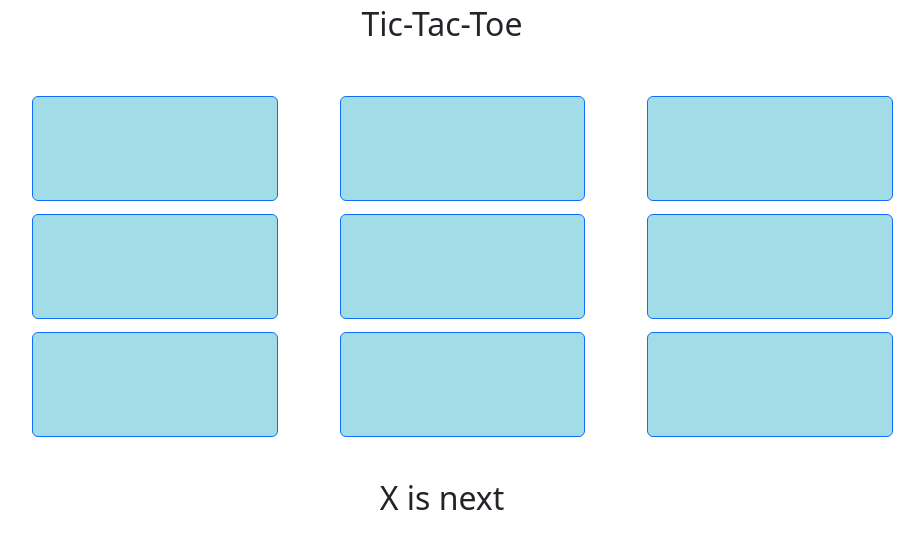
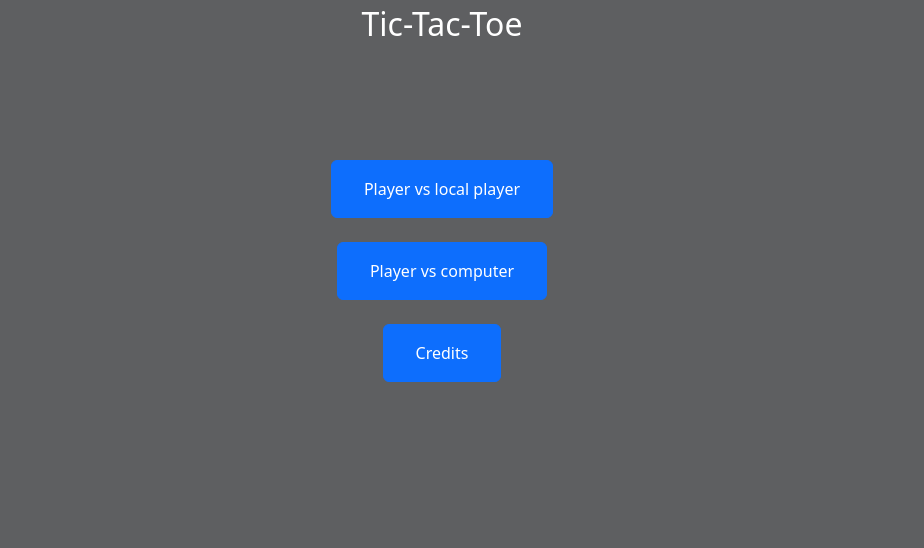
Before and after one commit to tocsesz01/tic_tac_angular, an Angular app in the folder tictactoe/: page / in a window 1280 px wide. Shown: the top 548 px of the page, without its empty margins (198-1122 px from the left). Built offline with nearby package versions, Linux system fonts and the light colour scheme.

Commit message:
added vs comp mode

```diff
--- a/tictactoe/src/app/app.component.css
+++ b/tictactoe/src/app/app.component.css
@@ -2,3 +2,6 @@
     text-align: center;
     font-size: xx-large;
 }
+body{
+    background-color: rgb(94, 95, 97);
+}
--- a/tictactoe/src/app/app.component.ts
+++ b/tictactoe/src/app/app.component.ts
@@ -1,13 +1,16 @@
-import { Component } from '@angular/core';
+import { Component, OnInit } from '@angular/core';
+import { TictacserviceService } from './tictacservice.service';
 
 @Component({
   selector: 'app-root',
   templateUrl: './app.component.html',
   styleUrls: ['./app.component.css']
 })
-export class AppComponent {
+export class AppComponent implements OnInit{
+
+  constructor(tictacservice: TictacserviceService){}
   title = 'tictactoe';
 
-
+  ngOnInit(): void {}
 
 }
--- a/tictactoe/src/app/app.module.ts
+++ b/tictactoe/src/app/app.module.ts
@@ -4,12 +4,14 @@ import { BrowserModule } from '@angular/platform-browser';
 import { AppComponent } from './app.component';
 import { SquareComponent } from './squares/square/square.component';
 import { TableComponent } from './squares/table/table.component';
+import { MenuComponent } from './menu/menu/menu.component';
 
 @NgModule({
   declarations: [
     AppComponent,
     SquareComponent,
-    TableComponent
+    TableComponent,
+    MenuComponent
   ],
   imports: [
     BrowserModule
--- /dev/null
+++ b/tictactoe/src/app/menu/menu/menu.component.css
@@ -0,0 +1,15 @@
+button{
+    text-align: center;
+    padding-bottom: 1rem;
+    padding-top: 1rem;
+    padding-left: 2rem;
+    padding-right: 2rem;
+}
+.menu{
+    text-align: center;
+    vertical-align: center;
+    margin-top:5%;
+}
+.credits{
+    margin-top:3%;
+}
--- /dev/null
+++ b/tictactoe/src/app/menu/menu/menu.component.html
@@ -0,0 +1,6 @@
+<div class="menu">
+<button class="btn btn-primary" (click)="clickedVsPlayer()">Player vs local player</button><br><br>
+<button class="btn btn-primary" (click)="clickedVsComputer()">Player vs computer</button><br><br>
+<button class="btn btn-primary" (click)="clickedCredits()">Credits</button><br>
+<div class="credits" *ngIf="credits"><h1>This small game was made by tocsesz using Angular.<br><a href="https://github.com/tocsesz01/tic_tac_angular"> Git repo</a></h1></div>
+</div>
--- /dev/null
+++ b/tictactoe/src/app/menu/menu/menu.component.ts
@@ -0,0 +1,27 @@
+import { Component, OnInit } from '@angular/core';
+import { TictacserviceService } from 'src/app/tictacservice.service';
+
+@Component({
+  selector: 'app-menu',
+  templateUrl: './menu.component.html',
+  styleUrls: ['./menu.component.css']
+})
+export class MenuComponent implements OnInit{
+constructor(public tictacservice: TictacserviceService){}
+credits: boolean = false;
+ngOnInit(): void {}
+
+clickedVsPlayer(): void {
+  this.tictacservice.menu = false;
+  this.tictacservice.versusPlayer = true;
+}
+
+clickedVsComputer(): void {
+  this.tictacservice.menu = false;
+  this.tictacservice.versusComputer = true;
+  }
+clickedCredits():void{
+  this.credits = !this.credits;
+
+}
+}
--- a/tictactoe/src/app/squares/square/square.component.ts
+++ b/tictactoe/src/app/squares/square/square.component.ts
@@ -15,6 +15,7 @@ export class SquareComponent implements OnInit {
   ngOnInit(): void {}
 
   clickedSquare(){
+    if (this.ticserv.versusPlayer){
     if (this.ticserv.nextPlayer == 'X' && this.tick == null && this.ticserv.isGameOver == false){
       this.ticserv.nextPlayer = 'O';
       this.tick = 'X';
@@ -28,6 +29,16 @@ export class SquareComponent implements OnInit {
       this.ticserv.updateBoard(this)
       this.ticserv.turnCount++;
       this.ticserv.checkWinner();
+    }}
+    if (this.ticserv.versusComputer && this.tick == null && this.ticserv.isGameOver == false){
+      this.tick = 'X';
+      this.ticserv.updateBoard(this)
+      console.log(this.id);
+      this.ticserv.turnCount++;
+      this.ticserv.checkWinner();
+      const moveID = this.ticserv.goodMove();
+      this.ticserv.turnCount++;
+      this.ticserv.checkWinner();
     }
-  }
 }
+}
--- a/tictactoe/src/app/squares/table/table.component.html
+++ b/tictactoe/src/app/squares/table/table.component.html
@@ -1,11 +1,14 @@
-<div class="wrapper ">
+
+<app-menu *ngIf="this.boardService.menu"></app-menu>
+<div class="wrapper" *ngIf="!this.boardService.menu">
 <div class="containersq" *ngFor="let square of boardService.board;">
-<app-square [id]="square.id" (click)="changeNext()"></app-square>
+<app-square [id]="square.id" [tick]="square.tick" (click)="changeNext()"></app-square>
 </div>
 <br><br>
 <div class="description" *ngIf="this.winner==''">{{ next }} is next</div>
 <div class="description" *ngIf="this.winner!==''">The winner is: {{ winner }}</div>
 <div class="newgame">
-    <button class="btn btn-secondary" (click)="newGame()" *ngIf="this.winner!==''">New Game</button>
+    <button class="btn btn-secondary" (click)="newGame()" *ngIf="this.winner!==''">New Game</button><br><br>
+    <button class="btn btn-secondary" (click)="goBack()" *ngIf="this.winner!==''">Go back</button>
 </div>
 </div>
--- a/tictactoe/src/app/squares/table/table.component.ts
+++ b/tictactoe/src/app/squares/table/table.component.ts
@@ -25,7 +25,12 @@ export class TableComponent implements OnInit {
       this.winner = '';
       this.next = 'X';
       this.boardService.newGame();
-
+    }
+    goBack(){
+      this.newGame();
+      this.boardService.versusComputer = false;
+      this.boardService.versusPlayer = false;
+      this.boardService.menu = true;
     }
 
   }
--- a/tictactoe/src/app/tictacservice.service.ts
+++ b/tictactoe/src/app/tictacservice.service.ts
@@ -1,3 +1,4 @@
+import { getLocaleDateFormat } from '@angular/common';
 import { Injectable } from '@angular/core';
 
 @Injectable({
@@ -11,9 +12,16 @@ export class TictacserviceService {
   isGameOver: Boolean = false;
   isGameRunning: Boolean = false;
   winner: String = '';
+  public menu: Boolean = true;
+  public versusPlayer: Boolean = false;
+  public versusComputer: Boolean = false;
 
   constructor() {
     this.newGame()
+  }
+  randomNumber(max: number): number{
+    const random = Math.floor(Math.random() * max);
+    return random;
   }
 
   newGame(): void{
@@ -37,6 +45,14 @@ export class TictacserviceService {
     this.board[squareClicked.id].tick = squareClicked.tick;
   }
 
+  goodMove(): number{
+    const goodBoard = this.board.filter((s: any) => s.tick == null);
+    const goodId = goodBoard.map(({id}: any) => id)[this.randomNumber(goodBoard.length)];
+    console.log(goodId);
+    this.board[goodId].tick = 'O';
+    return goodId;
+  }
+
   checkWinner(){
     let tick1;
     let tick2;
@@ -45,10 +61,8 @@ export class TictacserviceService {
       tick1 = this.board[i].tick;
       tick2 = this.board[i+1].tick;
       tick3 = this.board[i+2].tick;
-      console.log(tick1 + " " + tick2+ " " + tick3)
       if (tick1 == tick2 && tick2 == tick3 && tick1 != null){
         this.winner = tick1;
-        console.log(this.winner + " is the winner");
         this.isGameOver = true;
       }
     }
@@ -58,7 +72,6 @@ export class TictacserviceService {
       tick3 = this.board[i+(Math.sqrt(this.gameSize) * 2)].tick;
       if (tick1 == tick2 && tick2 == tick3 && tick1 != null){
         this.winner = tick1;
-        console.log(this.winner);
         this.isGameOver = true;
       }
     }
@@ -67,7 +80,6 @@ export class TictacserviceService {
       tick3 = this.board[8].tick;
       if (tick1 == tick2 && tick2 == tick3 && tick1 != null){
         this.winner = tick1;
-        console.log(this.winner);
         this.isGameOver = true;
       }
       tick1 = this.board[2].tick;
@@ -75,7 +87,6 @@ export class TictacserviceService {
       tick3 = this.board[6].tick;
       if (tick1 == tick2 && tick2 == tick3 && tick1 != null){
         this.winner = tick1;
-        console.log(this.winner);
         this.isGameOver = true;
       }
       if (this.turnCount == 9 && this.winner === ''){
--- a/tictactoe/src/styles.css
+++ b/tictactoe/src/styles.css
@@ -1 +1,5 @@
 /* You can add global styles to this file, and also import other style files */
+body{
+    background-color: rgb(94, 95, 97) !important;
+    color:white !important;
+}
```
Also changed, not shown: 1 other file (tests, documents, lock files or other folders).
